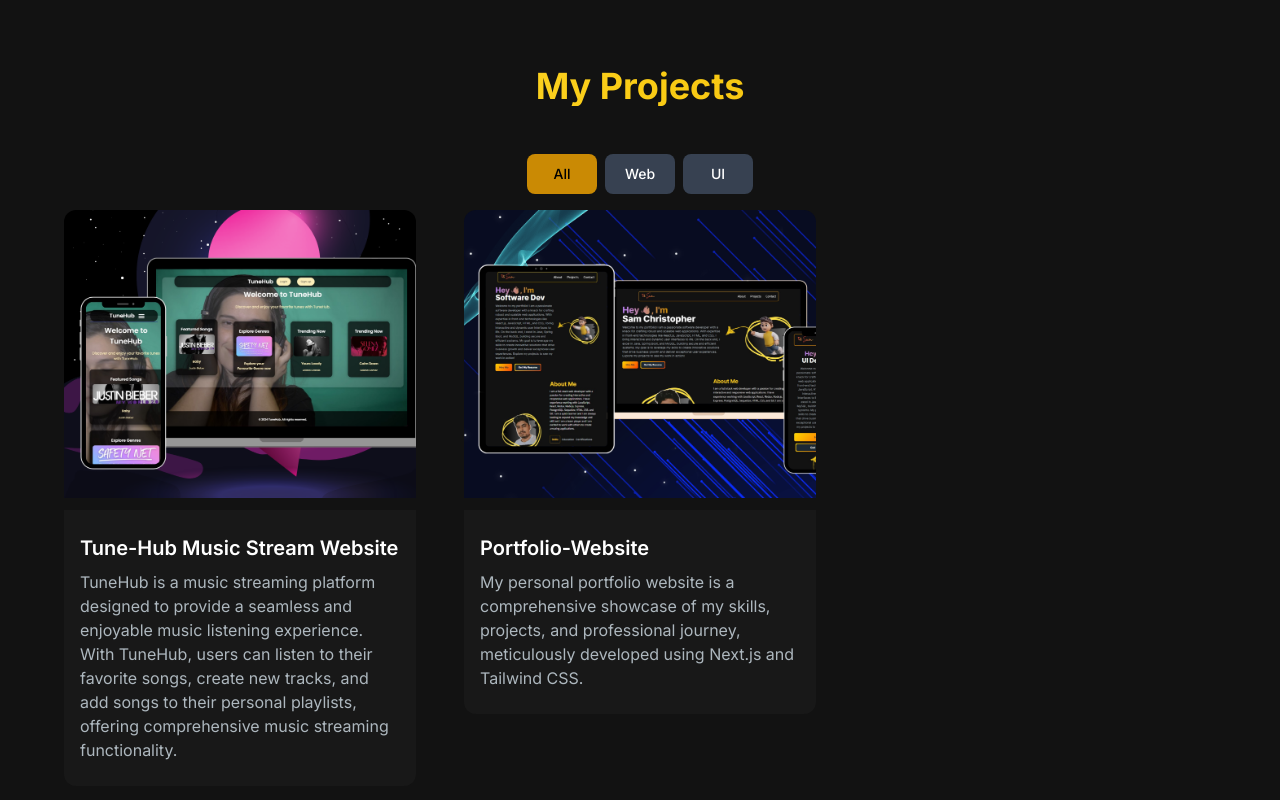
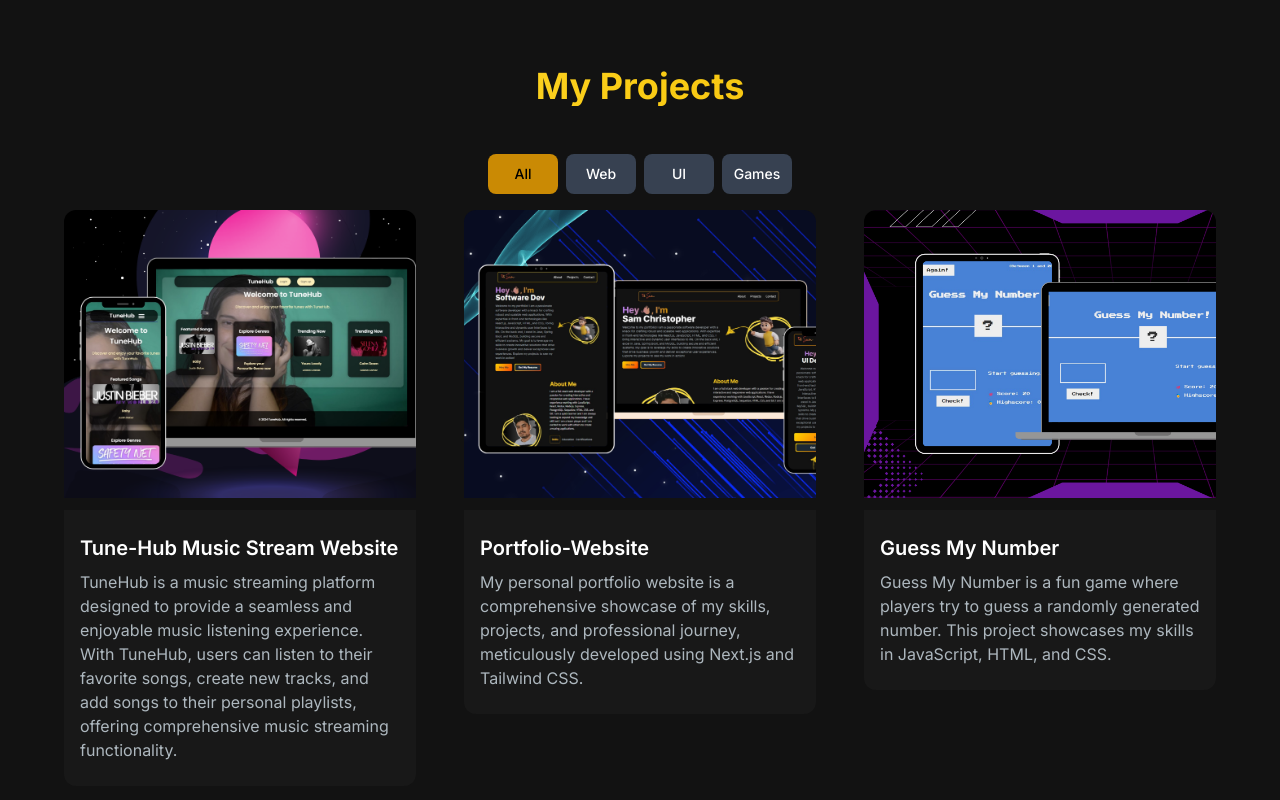
Before and after one commit to sam-chris-fullstack-engineer/Portfolio-website, a Next.js app: page / in a window 1280 px wide. Shown: the part 1200-2000 px from the top of the page. Built offline with nearby package versions, Linux system fonts and the light colour scheme.

Commit message:
Guess my number project added

```diff
--- a/src/app/components/ProjectCard.jsx
+++ b/src/app/components/ProjectCard.jsx
@@ -1,9 +1,21 @@
 "use client";
 import React from "react";
-import { CodeBracketIcon, EyeIcon, VideoCameraIcon } from "@heroicons/react/24/outline";
+import {
+  CodeBracketIcon,
+  EyeIcon,
+  VideoCameraIcon,
+} from "@heroicons/react/24/outline";
 import Link from "next/link";
 
-const ProjectCard = ({ imgUrl, title, description, gitUrl, previewUrl, videoUrl }) => {
+const ProjectCard = ({
+  imgUrl,
+  title,
+  description,
+  gitUrl,
+  previewUrl,
+  videoUrl,
+  showVideoIcon,
+}) => {
   return (
     <div className="relative group">
       <div
@@ -14,23 +26,25 @@
           <Link
             href={gitUrl}
             className="h-14 w-14 mr-2 border-2 relative rounded-full border-[#ADB7BE] hover:border-yellow-400 flex items-center justify-center"
-            style={{ marginTop: '-4px' }} // i Moved the icon up slightly
+            style={{ marginTop: "-4px" }} // i Moved the icon up slightly
           >
             <CodeBracketIcon className="h-10 w-10 text-yellow-300" />
           </Link>
 
+          {showVideoIcon && videoUrl && (
             <Link
               href={videoUrl}
               className="h-14 w-14 mr-2 border-2 relative rounded-full border-[#ADB7BE] hover:border-yellow-400 flex items-center justify-center"
-            style={{ marginTop: '-4px' }} // i Moved the icon up slightly
+              style={{ marginTop: "-4px" }} // i Moved the icon up slightly
             >
               <VideoCameraIcon className="h-10 w-10 text-yellow-300" />
             </Link>
+          )}
 
           <Link
             href={previewUrl}
             className="h-14 w-14 border-2 relative rounded-full border-[#ADB7BE] hover:border-yellow-400 flex items-center justify-center"
-            style={{ marginTop: '-4px' }} // i Moved the icon up slightly
+            style={{ marginTop: "-4px" }} // i Moved the icon up slightly
           >
             <EyeIcon className="h-10 w-10 text-yellow-300" />
           </Link>
--- a/src/app/components/ProjectsSection.jsx
+++ b/src/app/components/ProjectsSection.jsx
@@ -24,7 +24,16 @@
     tag: ["All", "Web", "UI"],
     gitUrl: "/",
     previewUrl: "/",
-    videoUrl: "/videos/project4.mp4",
+  },
+  {
+    id: 3,
+    title: "Guess My Number",
+    description:
+      "Guess My Number is a fun game where players try to guess a randomly generated number. This project showcases my skills in JavaScript, HTML, and CSS.",
+    imageUrl: "/images/projects/project-3.png",
+    tag: ["All", "Web", "Games"],
+    gitUrl: "https://github.com/sam-christopher07/Guess-My-Number-Game",
+    previewUrl: "https://guess-my-number-web-game.netlify.app",
   },
 ];
 
@@ -47,7 +56,13 @@
       className={`px-4 py-2 rounded-lg text-sm font-medium transition-colors duration-200 ${
         tag === name ? "bg-yellow-600 text-black" : "bg-gray-700 text-white"
       } hover:bg-yellow-500 focus:outline-none focus:ring-2 focus:ring-yellow-500`}
-      style={{ width: "70px", height: "40px" }}
+      style={{
+        width: "70px",
+        height: "40px",
+        display: "flex",
+        alignItems: "center",
+        justifyContent: "center",
+      }}
     >
       {name}
     </button>
@@ -59,7 +74,7 @@
         My Projects
       </h2>
       <div className="text-white flex flex-row justify-center items-start gap-2 py-4">
-        {["All", "Web", "UI"].map(renderTagButton)}
+        {["All", "Web", "UI", "Games"].map(renderTagButton)}
       </div>
       <div className="grid md:grid-cols-3 gap-8 md:gap-12">
         {filteredProjects.map((project, index) => (
@@ -76,6 +91,7 @@
               gitUrl={project.gitUrl}
               previewUrl={project.previewUrl}
               videoUrl={project.videoUrl}
+              showVideoIcon={index === 0} // Only show video icon on the first project
             />
           </motion.div>
         ))}
```
Also changed, not shown: public/images/projects/project-3.png (added). Lines whose indentation alone changed are shown as unchanged.
